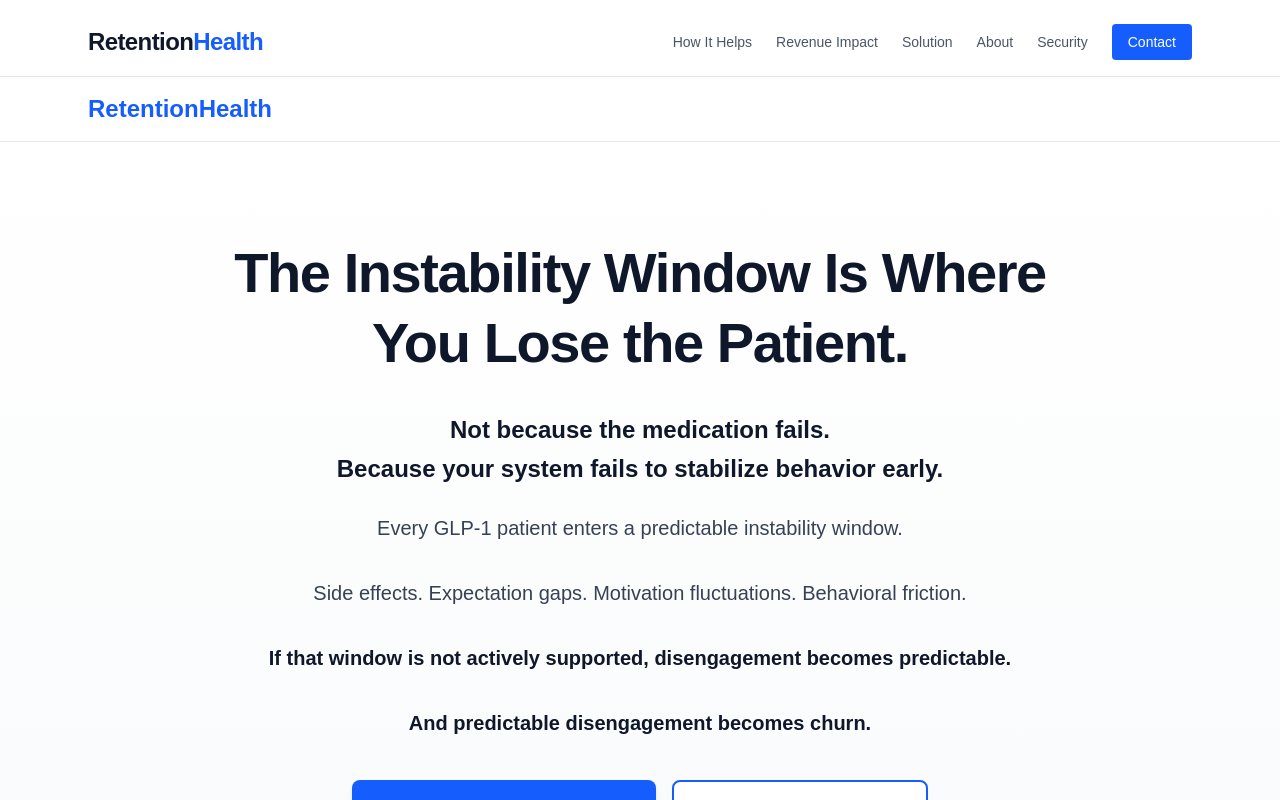
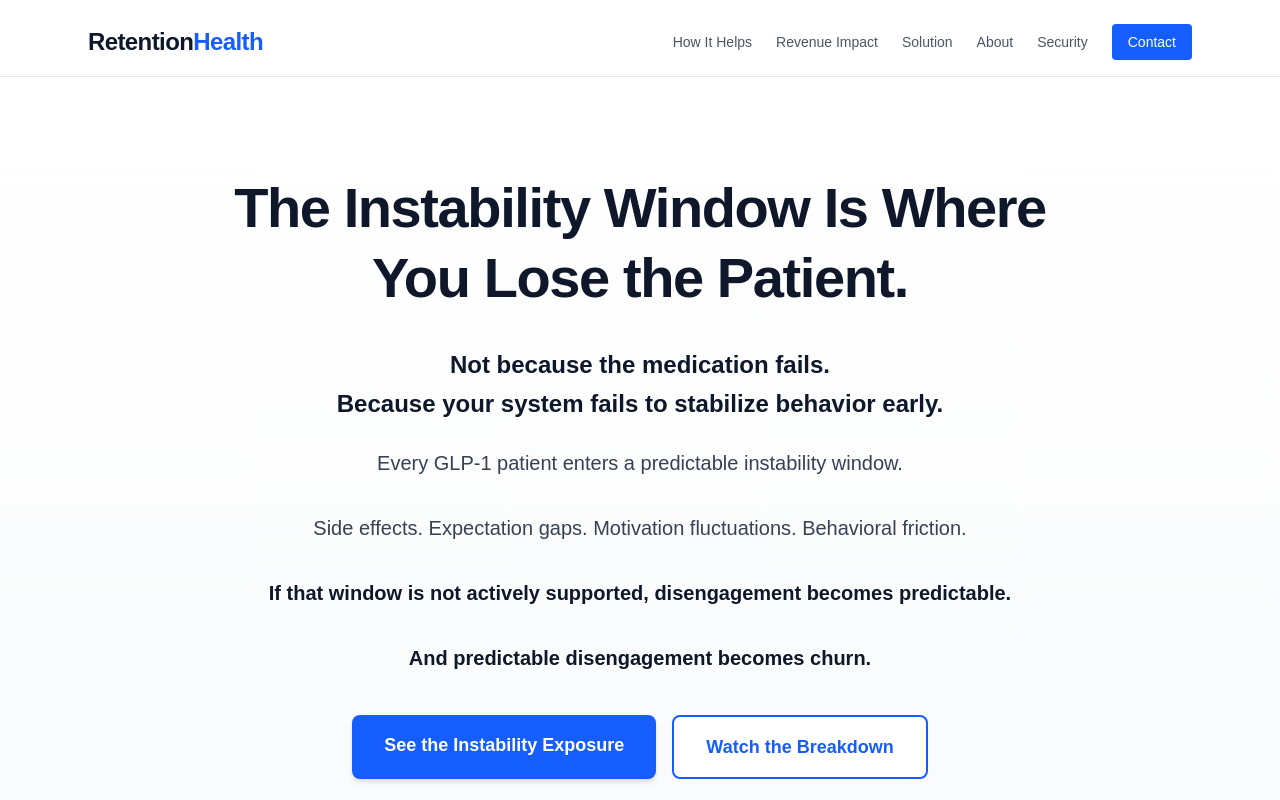
Before and after one commit to Vicsicard/retentionhealth, a Next.js app: page /land2 in a window 1280 px wide. Shown: the top 800 px of the page. Built offline with nearby package versions, Linux system fonts and the light colour scheme.

Commit message:
Remove duplicate header/footer from land2 page - use root layout Header/Footer instead

```diff
--- a/app/land2/page.tsx
+++ b/app/land2/page.tsx
@@ -1,7 +1,6 @@
 'use client';
 
 import { useState } from 'react';
-import Link from 'next/link';
 import { TrendingDown, AlertTriangle, Users, DollarSign, Target, CheckCircle, XCircle } from 'lucide-react';
 import ExecutiveSummaryModal from '@/components/ExecutiveSummaryModal';
 
@@ -33,15 +32,6 @@ export default function Land2() {
 
   return (
     <div className="bg-white overflow-x-hidden w-full">
-      {/* MINIMAL HEADER */}
-      <header className="bg-white border-b border-gray-200 py-4">
-        <div className="max-w-6xl mx-auto px-4 sm:px-6">
-          <Link href="/" className="inline-block">
-            <h1 className="text-2xl font-bold text-blue-600">RetentionHealth</h1>
-          </Link>
-        </div>
-      </header>
-
       {/* SECTION 1 — HERO */}
       <section className="bg-gradient-to-b from-white to-gray-50 py-12 sm:py-16 md:py-24 w-full">
         <div className="max-w-6xl mx-auto px-4 sm:px-6 w-full">
@@ -1016,28 +1006,6 @@ export default function Land2() {
 
       <div className="h-1 bg-gradient-to-r from-teal-500 via-blue-500 to-teal-500"></div>
 
-      {/* MINIMAL FOOTER */}
-      <footer className="bg-gray-50 border-t border-gray-200 py-8">
-        <div className="max-w-6xl mx-auto px-4 sm:px-6">
-          <div className="flex flex-col sm:flex-row justify-between items-center gap-4">
-            <p className="text-sm text-gray-600">
-              © {new Date().getFullYear()} RetentionHealth. Early-Window Stabilization for GLP-1 Programs.
-            </p>
-            <div className="flex gap-6">
-              <Link href="/privacy" className="text-sm text-gray-600 hover:text-blue-600">
-                Privacy Policy
-              </Link>
-              <Link href="/terms" className="text-sm text-gray-600 hover:text-blue-600">
-                Terms of Service
-              </Link>
-              <Link href="/" className="text-sm text-gray-600 hover:text-blue-600">
-                Learn More
-              </Link>
-            </div>
-          </div>
-        </div>
-      </footer>
-
       <ExecutiveSummaryModal
         isOpen={isSummaryModalOpen}
         onClose={() => setIsSummaryModalOpen(false)}
```
